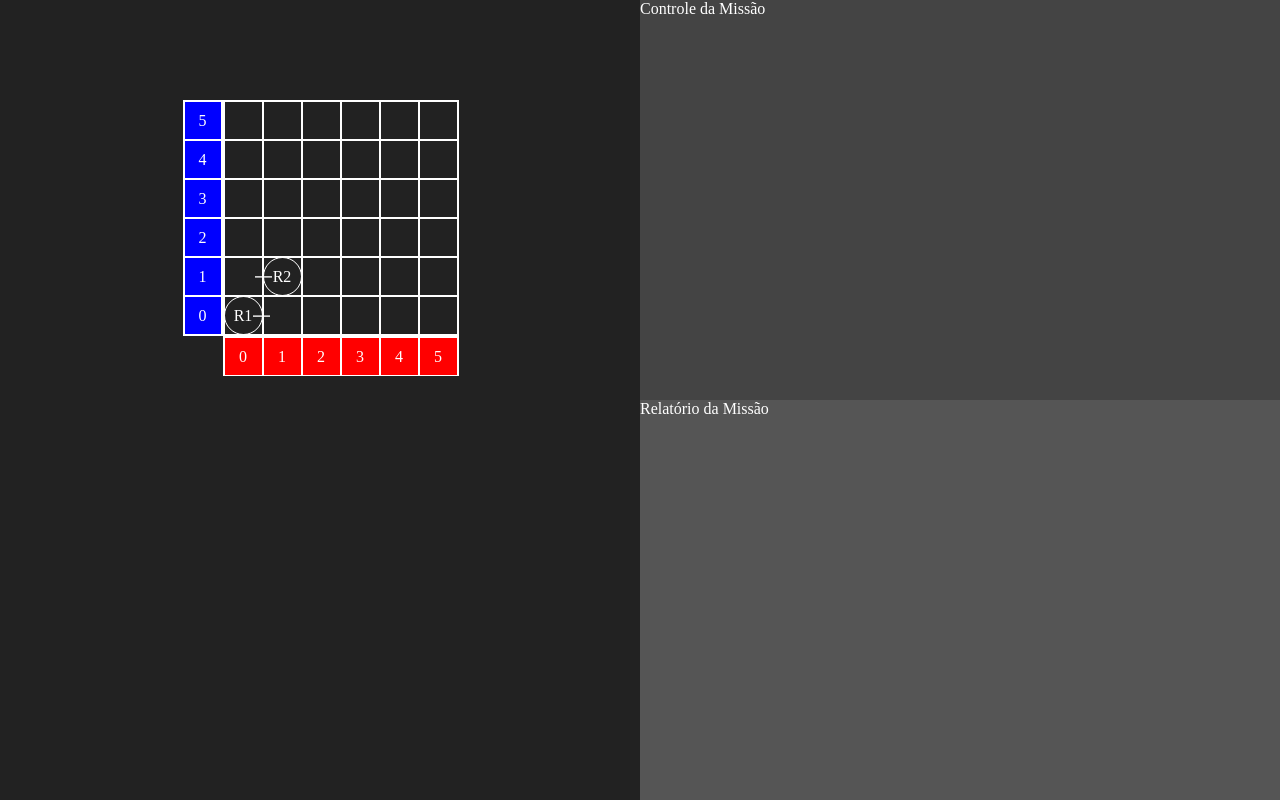
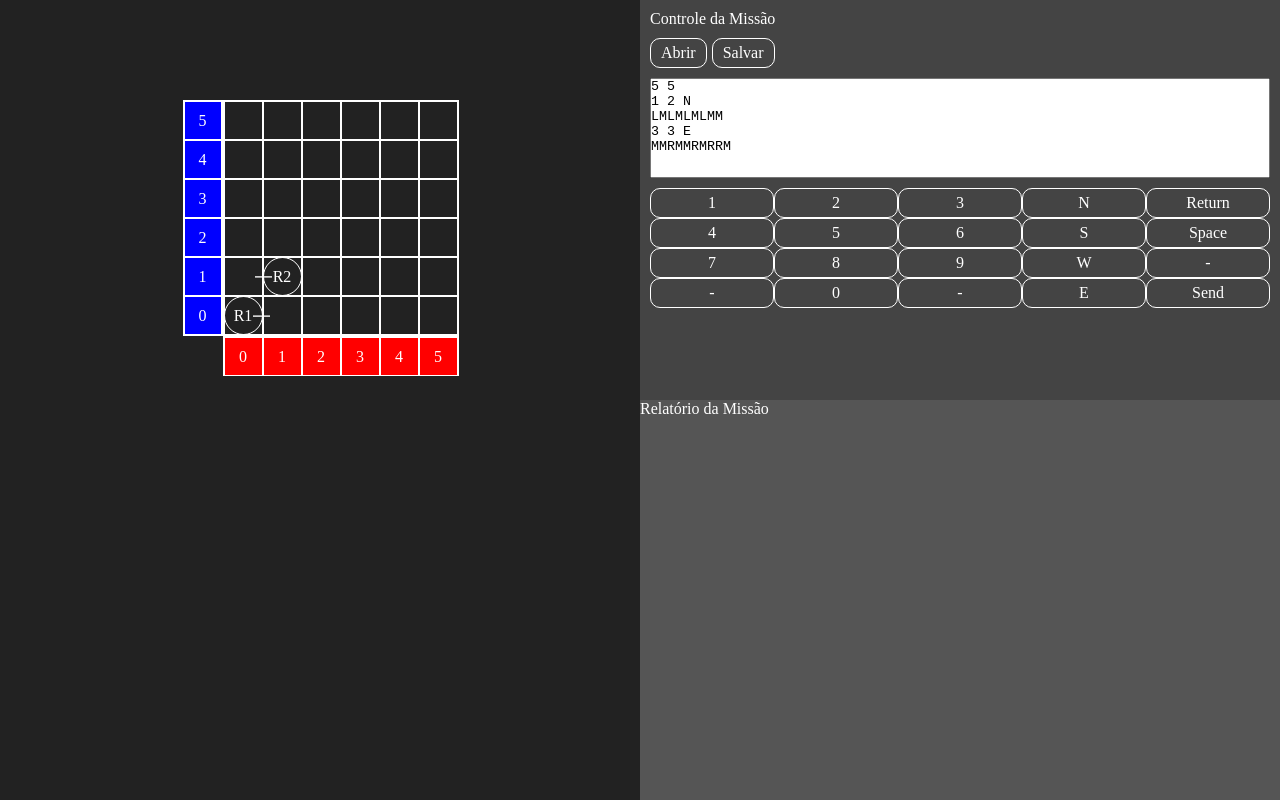
Before and after one commit to Daniel-Henrique-De-Souza/Explorando-Marte-Niuco, a SvelteKit app: page / in a window 1280 px wide. Built offline with nearby package versions, Linux system fonts and the light colour scheme.

Commit message:
Adicionado conteúdo do painel de comando

```diff
--- a/src/routes/+page.svelte
+++ b/src/routes/+page.svelte
@@ -7,6 +7,13 @@
         { x: 0, y: 0, direction: "E" },
         { x: 1, y: 1, direction: "W" },
     ];
+
+    let commands = `5 5
+1 2 N
+LMLMLMLMM
+3 3 E
+MMRMMRMRRM
+`;
 
     function getRotationDegree(rover: any) {
         switch (rover.direction) {
@@ -56,7 +63,36 @@
         </div>
     </div>
     <div class="left-panel">
-        <div class="mission-control">Controle da Missão</div>
+        <div class="mission-control">
+            <div class="title">Controle da Missão</div>
+            <div class="buttons">
+                <div class="btn">Abrir</div>
+                <div class="btn">Salvar</div>
+            </div>
+            <textarea class="input-text">{commands}</textarea>
+            <div class="keyboard">
+                <div class="btn">1</div>
+                <div class="btn">2</div>
+                <div class="btn">3</div>
+                <div class="btn">N</div>
+                <div class="btn">Return</div>
+                <div class="btn">4</div>
+                <div class="btn">5</div>
+                <div class="btn">6</div>
+                <div class="btn">S</div>
+                <div class="btn">Space</div>
+                <div class="btn">7</div>
+                <div class="btn">8</div>
+                <div class="btn">9</div>
+                <div class="btn">W</div>
+                <div class="btn">-</div>
+                <div class="btn">-</div>
+                <div class="btn">0</div>
+                <div class="btn">-</div>
+                <div class="btn">E</div>
+                <div class="btn">Send</div>
+            </div>
+        </div>
         <div class="mission-report">Relatório da Missão</div>
     </div>
 </div>
@@ -159,6 +195,42 @@
         width: 100%;
         height: 50%;
         background: #444;
+        padding: 10px;
+        display: flex;
+        flex-direction: column;
+        gap: 10px;
+    }
+
+    .buttons {
+        display: flex;
+        gap: 5px;
+    }
+
+    .btn {
+        padding: 5px 10px;
+        border-radius: 10px;
+        border: 1px solid white;
+        display: flex;
+        align-items: center;
+        justify-content: center;
+    }
+
+    .btn:hover {
+        background: rgba(255,255,255,.5);
+        cursor: pointer;
+        color: black;
+    }
+
+    .input-text {
+        width: 100%;
+        height: 100px;
+        resize: none;
+    }
+
+    .keyboard {
+        display: grid;
+        grid-template-rows: repeat(4, 1fr);
+        grid-template-columns: repeat(5, 1fr);
     }
 
     .mission-report {
```
